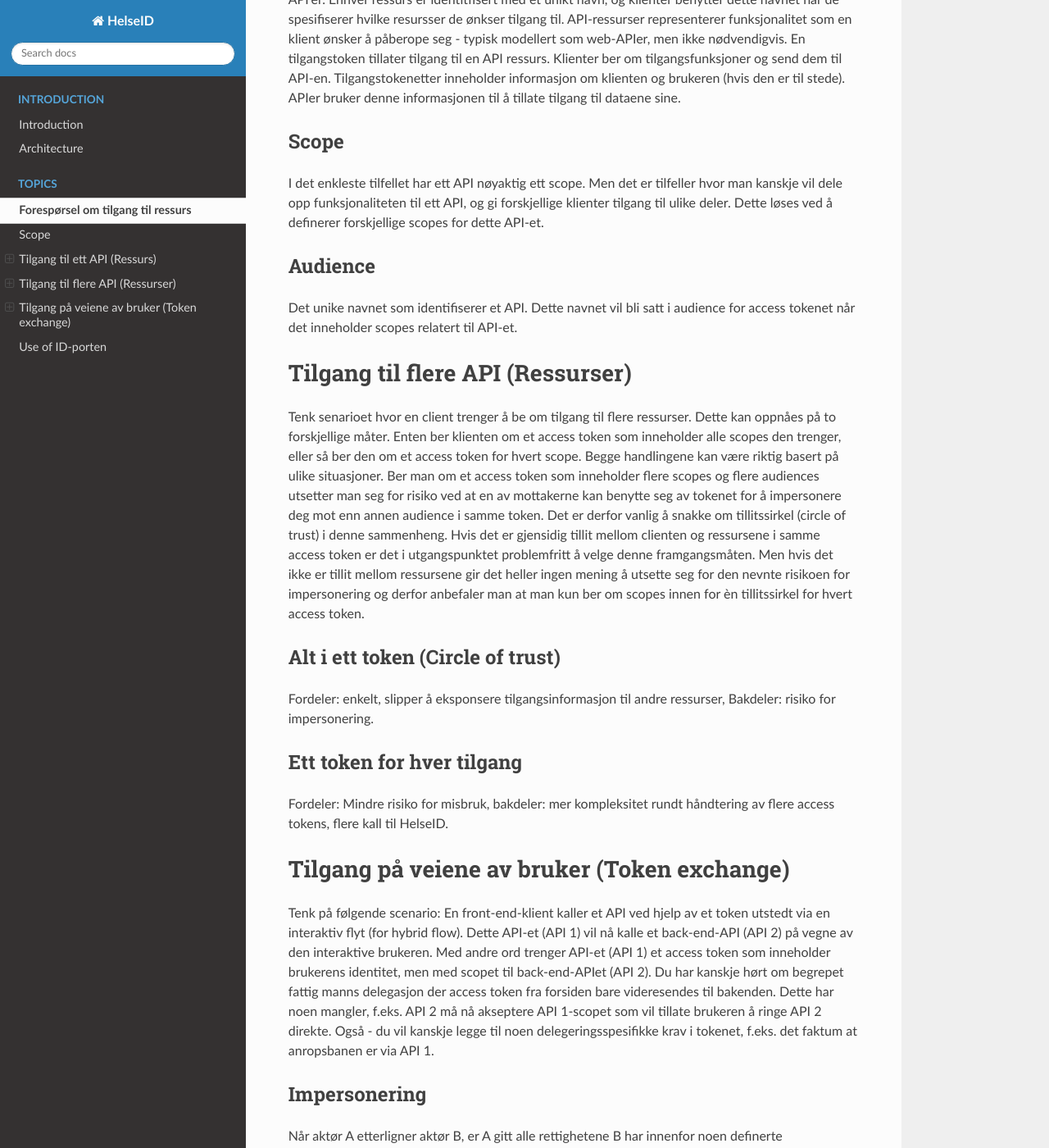
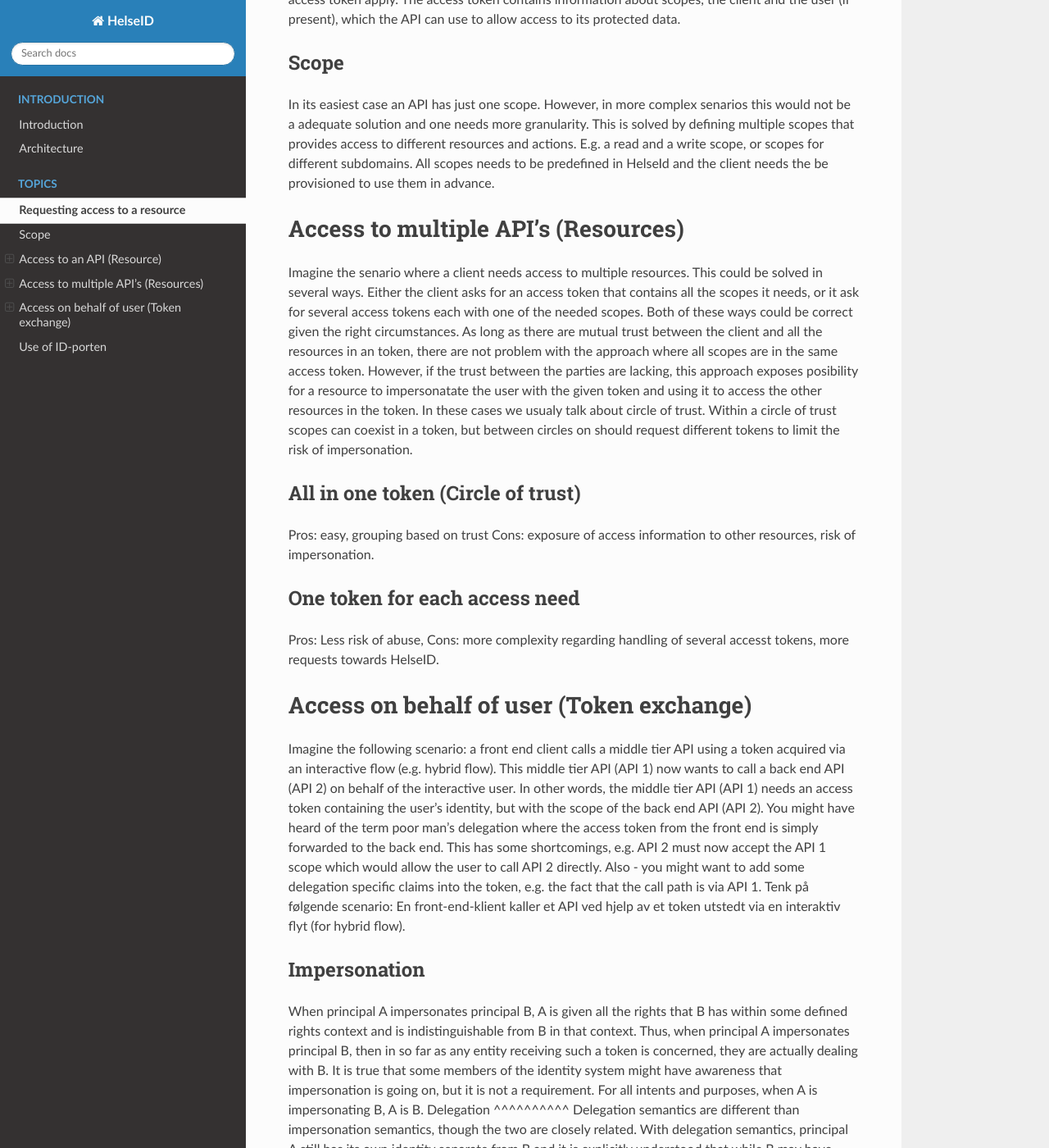
Before and after one commit to HelseID/HelseID-Public, a Sphinx documentation site: the page built from docs/topics/access_resource.rst, in a window 1280 px wide and 1400 px high, scrolled down 806 px. Shown: the whole window at 82% size. Built offline with Sphinx 7.4.7 and the Read the Docs theme 2.0.0, drawn with Linux system fonts in a browser that asks for light colours; pages that are not in the unit, such as notebooks, are missing from menus; some of the changed text lies outside the part shown.

Commit message:
translate text to english

```diff
--- a/docs/index.rst
+++ b/docs/index.rst
@@ -15,7 +15,7 @@ Welcome to HelseID's technical documentation!
    intro/architecture
 
 .. toctree::
-   :maxdepth: 2
+   :maxdepth: 3
    :hidden:
    :caption: Topics
 
--- a/docs/topics/access_resource.rst
+++ b/docs/topics/access_resource.rst
@@ -1,51 +1,56 @@
-Forespørsel om tilgang til ressurs
+Requesting access to a resource
 ===================================
 
-En klient må få konfigurert en eksplisitt tillatelse til å få utstedt et token som kan brukes mot et spesifikt API. Denne tillatelsen uttrykker vi med det vi kaller et scope.
-Et tenkt eksempel på et scope i OAuth 2.0 sammenheng kunne ha vært "https://www.minehelsedata.no/patient/read" - som f.eks kunne ha gitt en klient tilgang til å lese pasientdata fra et API.
+A client needs to be configured with explicit rights in order to obtain an access token to a spesific API. This right is expressed in what is known as a scope.
+An example of a scope in OAuth 2.0 therms could e.g. be "https://www.minehelsedata.no/patient/read" which could be used to provide the client access to read patient data from an API.
 
-Når klienten ber om et Access Token må den altså angi ønsket scope i forespørselen, og dersom klientens konfigurasjon i HelseID tilsier at den har tilgang til dette scopet kan HelseID generere og utstede et nytt token. Når APIet så mottar forespørselen må det verifisere at det riktige scopet er angitt i Access Tokenet, og at sikkerhetsbilletten er gyldig.
+When a client issues a request for an access token it also needs to provide which scopes it wants in the token. If the configuration in HelseID reflects that the client is allowed to ask for these scopes they will be added to the access token.
 
 Scope
 =====
-Et scope indikerer hva slags ressurser et token skal få tilgang til. Det være seg et sett med claims eller et tjenestegrensenitt. Fordi et scope kan bety tilgang til et tjenestegrensesnitt, kan et scope formuleres som en autorisasjon. Det er dog viktig å merke seg at dette da blir en autorisasjon på klientnivå, og ikke for en bruker. Et token kan inneholde flere scopes. I HelseID konfigureres et scope som minimum ett underelement av en ressurs, som typisk vil bety grunnleggende tilgang til ressursen. Flere scopes konfigurert for samme ressurs vil bety ulike former for tilgang til samme ressurs.
+A scope indicates what type of resource an access token is given right to access. Since a scope gives access to a resource is can be looked on as an authorization. However, it is important to notice that this is an authorization on the client level and not the user level. When securing an resource with HelseID it needs to be expressed as a minimum of one scope. Multiple scopes could be defined for the same resource in order to give the correct resolution of the access.
 
-Tilgang til ett API (Ressurs)
+Access to an API (Resource)
 =============================
 
-API-ressurs
+Resource
 ^^^^^^^^^^^
-En ressurs er noe du ønsker å beskytte med HelseID, enten identitetsdata for dine brukere eller API'er. Enhver ressurs er identitfisert med et unikt navn, og klienter benytter dette navnet når de spesifiserer hvilke resursser de ønkser tilgang til. API-ressurser representerer funksjonalitet som en klient ønsker å påberope seg - typisk modellert som web-APIer, men ikke nødvendigvis. En tilgangstoken tillater tilgang til en API ressurs. Klienter ber om tilgangsfunksjoner og send dem til API-en. Tilgangstokenetter inneholder informasjon om klienten og brukeren (hvis den er til stede). APIer bruker denne informasjonen til å tillate tilgang til dataene sine.
-
+A resource is something that you wish to protect with HelseId. Either identity data for your users or an API.
+Each resource are identified with an unique name and a set of scopes. This name is used as part of the scope naming which clients uses when requesting access. This name will also be set on the Audience claim in the access token. Giving the resource information regarding to whom the access token apply.
+The access token contains information about scopes, the client and the user (if present), which the API can use to allow access to its protected data.
 
 Scope
 ^^^^^
-I det enkleste tilfellet har ett API nøyaktig ett scope. Men det er tilfeller hvor man kanskje vil dele opp funksjonaliteten til ett API, og gi forskjellige klienter tilgang til ulike deler. Dette løses ved å definerer forskjellige scopes for dette API-et.
+In its easiest case an API has just one scope. However, in more complex senarios this would not be a adequate solution and one needs more granularity. This is solved by defining multiple scopes that provides access to different resources and actions. E.g. a read and a write scope, or scopes for different subdomains.
+All scopes needs to be predefined in HelseId and the client needs the be provisioned to use them in advance.
 
-Audience
-^^^^^^^^
-Det unike navnet som identifiserer et API. Dette navnet vil bli satt i audience for access tokenet når det inneholder scopes relatert til API-et.
+Access to multiple API's (Resources)
+====================================
+Imagine the senario where a client needs access to multiple resources. This could be solved in several ways.
+Either the client asks for an access token that contains all the scopes it needs, or it ask for several access tokens each with one of the needed scopes.
+Both of these ways could be correct given the right circumstances. As long as there are mutual trust between the client and all the resources in an token, there are not problem with the approach where all scopes are in the same access token.
+However, if the trust between the parties are lacking, this approach exposes posibility for a resource to impersonatate the user with the given token and using it to access the other resources in the token.
+In these cases we usualy talk about circle of trust. Within a circle of trust scopes can coexist in a token, but between circles on should request different tokens to limit the risk of impersonation.
 
-Tilgang til flere API (Ressurser)
-=================================
-Tenk senarioet hvor en client trenger å be om tilgang til flere ressurser. Dette kan oppnåes på to forskjellige måter. Enten ber klienten om et access token som inneholder alle scopes den trenger, eller så ber den om et access token for hvert scope. Begge handlingene kan være riktig basert på ulike situasjoner. Ber man om et access token som inneholder flere scopes og flere audiences utsetter man seg for risiko ved at en av mottakerne kan benytte seg av tokenet for å impersonere deg mot enn annen audience i samme token. Det er derfor vanlig å snakke om tillitssirkel (circle of trust) i denne sammenheng. Hvis det er gjensidig tillit mellom clienten og ressursene i samme access token er det i utgangspunktet problemfritt å velge denne framgangsmåten. Men hvis det ikke er tillit mellom ressursene gir det heller ingen mening å utsette seg for den nevnte risikoen for impersonering og derfor anbefaler man at man kun ber om scopes innen for èn tillitssirkel for hvert access token.
+All in one token (Circle of trust)
+^^^^^^^^^^^^^^^^^^^^^^^^^^^^^^^^^
+Pros: easy, grouping based on trust Cons: exposure of access information to other resources,  risk of impersonation.
 
-Alt i ett token (Circle of trust)
-^^^^^^^^^^^^^^^^^^^^^^^^^^^^^^^^^
-Fordeler: enkelt, slipper å eksponsere tilgangsinformasjon til andre ressurser, Bakdeler: risiko for impersonering.
+One token for each access need
+^^^^^^^^^^^^^^^^^^^^^^^^^^
+Pros: Less risk of abuse, Cons: more complexity regarding handling of several accesst tokens, more requests towards HelseID.
 
-Ett token for hver tilgang
-^^^^^^^^^^^^^^^^^^^^^^^^^^
-Fordeler: Mindre risiko for misbruk, bakdeler: mer kompleksitet rundt håndtering av flere access tokens, flere kall til HelseID.
+Access on behalf of user (Token exchange)
+============================================
 
-Tilgang på veiene av bruker (Token exchange)
-============================================
-Tenk på følgende scenario: En front-end-klient kaller et API ved hjelp av et token utstedt via en interaktiv flyt (for hybrid flow). Dette API-et (API 1) vil nå kalle et back-end-API (API 2) på vegne av den interaktive brukeren. Med andre ord trenger API-et (API 1) et access token som inneholder brukerens identitet, men med scopet til back-end-APIet (API 2). Du har kanskje hørt om begrepet fattig manns delegasjon der access token fra forsiden bare videresendes til bakenden. Dette har noen mangler, f.eks. API 2 må nå akseptere API 1-scopet som vil tillate brukeren å ringe API 2 direkte. Også - du vil kanskje legge til noen delegeringsspesifikke krav i tokenet, f.eks. det faktum at anropsbanen er via API 1.
+Imagine the following scenario: a front end client calls a middle tier API using a token acquired via an interactive flow (e.g. hybrid flow). This middle tier API (API 1) now wants to call a back end API (API 2) on behalf of the interactive user.
+In other words, the middle tier API (API 1) needs an access token containing the user’s identity, but with the scope of the back end API (API 2). You might have heard of the term poor man’s delegation where the access token from the front end is simply forwarded to the back end.
+This has some shortcomings, e.g. API 2 must now accept the API 1 scope which would allow the user to call API 2 directly. Also - you might want to add some delegation specific claims into the token, e.g. the fact that the call path is via API 1.
+Tenk på følgende scenario: En front-end-klient kaller et API ved hjelp av et token utstedt via en interaktiv flyt (for hybrid flow).
 
-Impersonering
+Impersonation
 ^^^^^^^^^^^^^
-Når aktør A etterligner aktør B, er A gitt alle rettighetene B har innenfor noen definerte rettighetssammenheng og er skiller seg fra B i den sammenhengen. Når aktør A etterligner aktør B, så er det i den grad noen enhet som mottar et slikt token, faktisk handler med B. Det er sant at enkelte medlemmer av identitetssystemet kan ha bevissthet om at etterligning skjer, men det er ikke et krav. For all hensikt og når A er etterligner B, er A B.
-
-Delegering
+When principal A impersonates principal B, A is given all the rights that B has within some defined rights context and is indistinguishable from B in that context. Thus, when principal A impersonates principal B, then in so far as any entity receiving such a token is concerned, they are actually dealing with B.  It is true that some members of the identity system might have awareness that impersonation is going on, but it is not a requirement.  For all intents and purposes, when A is impersonating B, A is B.
+Delegation
 ^^^^^^^^^^
-Delegasjonssemantikk er annerledes enn etterligningssemantikk, selv om de to er nært beslektede. Med delegasjonssemantikk har prinsipper A fortsatt sin egen identitet skilt fra B, og det er eksplisitt forstått at mens B kan ha delegert noen av sine rettigheter til A, blir alle handlinger tatt av A som representerer B. På en måte er A en an agent for B. Delegasjon og etterligning er ikke gjeldende i alle situasjoner. Når en aktør opptrer direkte på egne vegne, er det verken delegasjon eller etterligning som er i spill. De er imidlertid de vanligste semantikkene som gjelder for tokenutveksling.
+Delegation semantics are different than impersonation semantics, though the two are closely related.  With delegation semantics, principal A still has its own identity separate from B and it is explicitly understood that while B may have delegated some of its rights to A, any actions taken are being taken by A representing B. In a sense, A is an agent for B.
```
